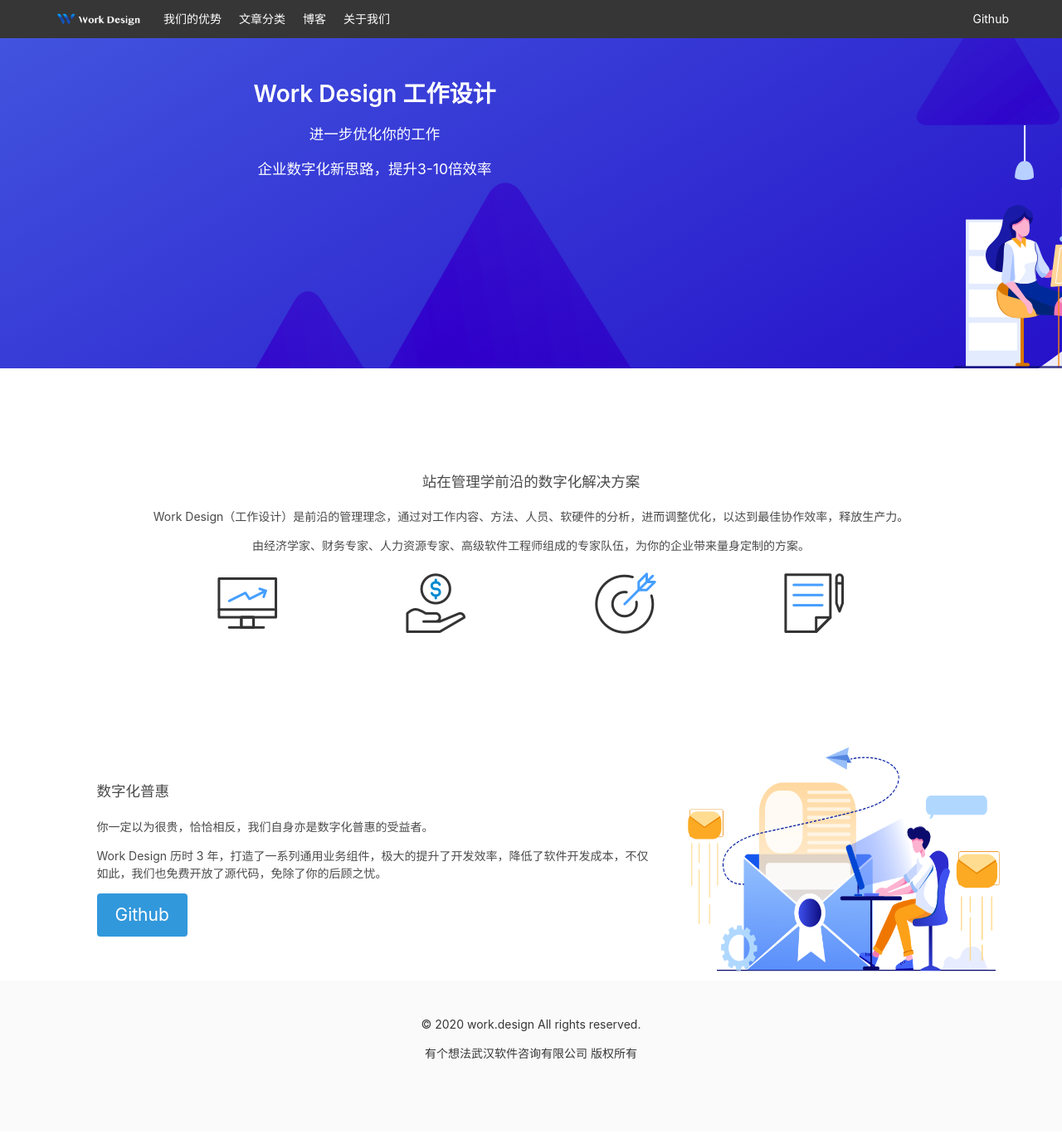
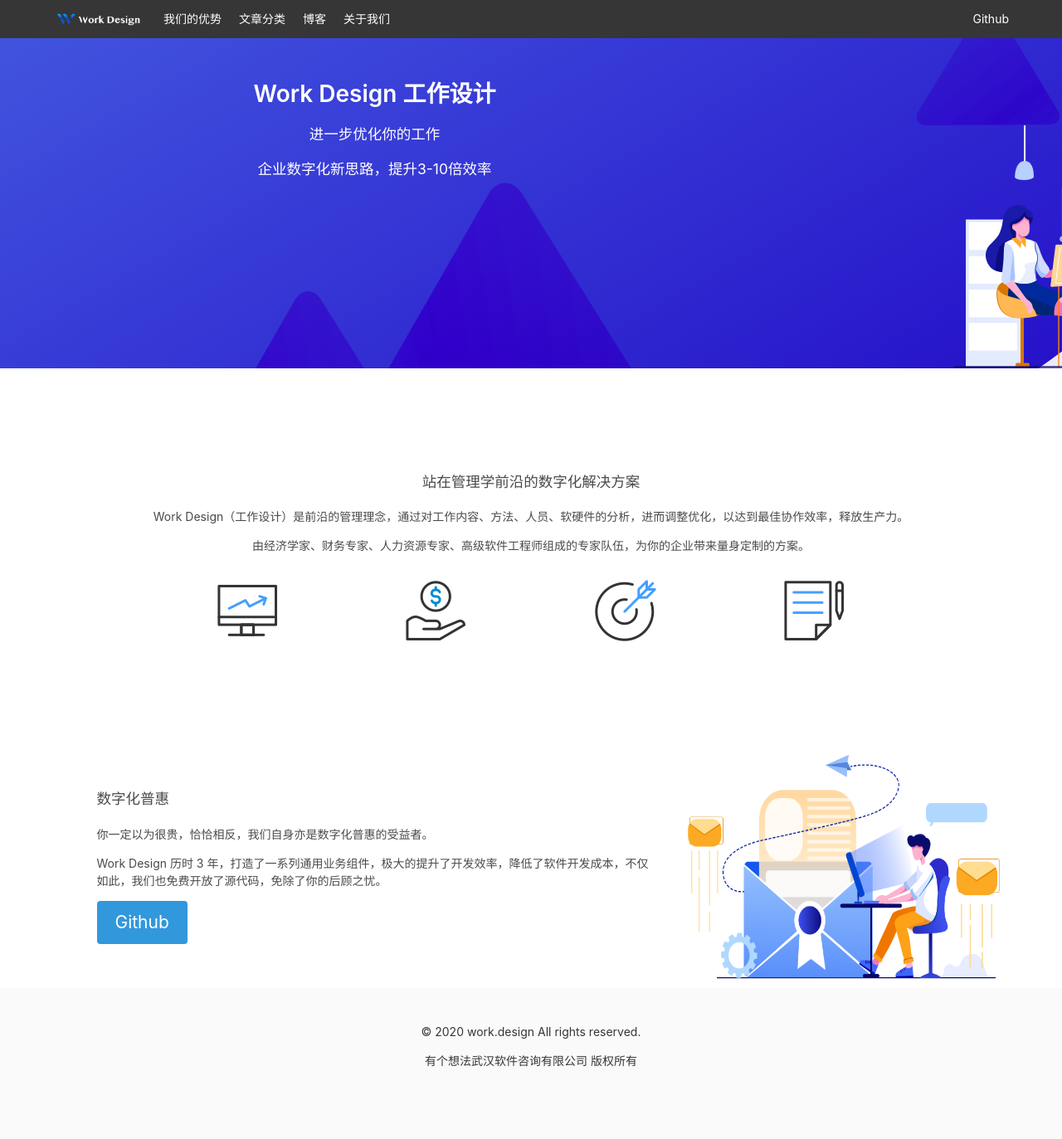
Before and after one commit to yigexiangfa/yigexiangfa.github.io, a Jekyll site: the page built from index.md, in a window 1280 px wide. Shown: the whole page at 83% size. Built offline with Jekyll 4.4.1, drawn with Linux system fonts in a browser that asks for light colours.

Commit message:
img padding

```diff
--- a/_layouts/door.html
+++ b/_layouts/door.html
@@ -21,7 +21,7 @@ layout: default
       <p>Work Design（工作设计）是前沿的管理理念，通过对工作内容、方法、人员、软硬件的分析，进而调整优化，以达到最佳协作效率，释放生产力。</p>
       <p>由经济学家、财务专家、人力资源专家、高级软件工程师组成的专家队伍，为你的企业带来量身定制的方案。</p>
     </div>
-    <div class="level container" style="margin-top: 20px;">
+    <div class="level container" style="margin-top: 30px;">
       <div class="level-item has-text-centered"><img src="/assets/images/工作内容.png" alt="xx"></div>
       <div class="level-item has-text-centered"><img src="/assets/images/方法.png" alt="xx"></div>
       <div class="level-item has-text-centered"><img src="/assets/images/人员.png" alt="xx"></div>
```
